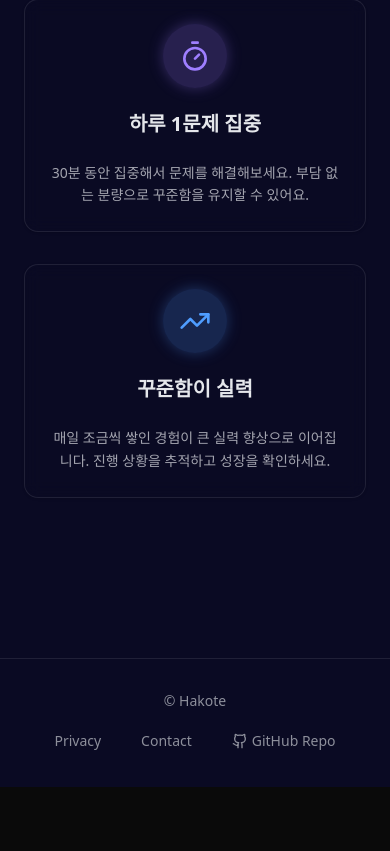
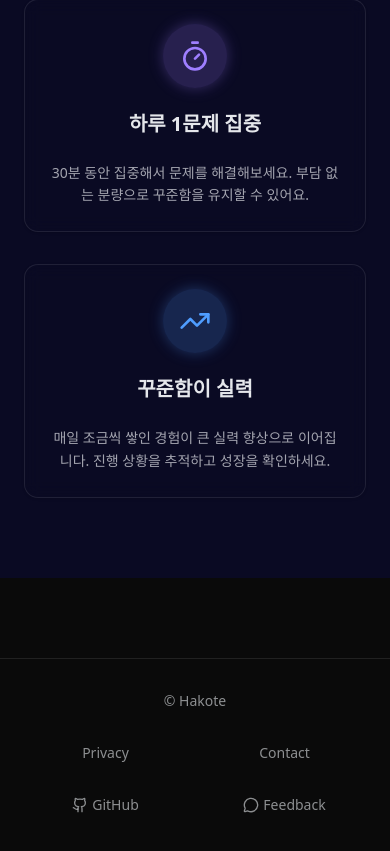
Before and after one commit to Hakote/Hakote, a Next.js app: page / in a window 390 px wide. Shown: the part 1120-1971 px from the top of the page. Before the commit the page ends 1907 px from the top, so only its background shows below. Built offline with nearby package versions, Linux system fonts and the light colour scheme.

Commit message:
feat: Footer 공통 컴포넌트 생성 및 적용
- Feedback 추가
- 모바일 반응형 고려

```diff
--- a/src/app/layout.tsx
+++ b/src/app/layout.tsx
@@ -3,6 +3,7 @@ import { Metadata } from "next";
 import { Inter, JetBrains_Mono } from "next/font/google";
 import "./globals.css";
 import { GoogleTagManager } from "@next/third-parties/google";
+import { Footer } from "@/components/footer";
 
 const inter = Inter({
   subsets: ["latin"],
@@ -63,6 +64,7 @@ export default function RootLayout({
         className={`${inter.variable} ${jetbrainsMono.variable} antialiased`}
       >
         {children}
+        <Footer />
       </body>
     </html>
   );
--- a/src/app/page.tsx
+++ b/src/app/page.tsx
@@ -7,7 +7,7 @@ import {
   CardHeader,
   CardTitle,
 } from "@/components/ui/card";
-import { Mail, Timer, TrendingUp, Github } from "lucide-react";
+import { Mail, Timer, TrendingUp } from "lucide-react";
 import { Header } from "@/components/header";
 import { SubscribeModal } from "@/components/subscribe-modal";
 
@@ -121,40 +121,6 @@ export default function HomePage() {
           </Card>
         </div>
       </section>
-
-      <footer className="relative z-10 border-t border-[#E5E7EB]/10 mt-20">
-        <div className="max-w-6xl mx-auto px-6 py-8">
-          <div className="flex flex-col md:flex-row justify-between items-center space-y-4 md:space-y-0">
-            <div className="text-[#E5E7EB]/60 text-sm">© Hakote</div>
-            <div className="flex space-x-6 text-sm">
-              <a
-                href="/privacy"
-                className="text-[#E5E7EB]/60 hover:text-[#4F9DFF] transition-colors duration-200 hover:shadow-[0_0_10px_rgba(79,157,255,0.3)] rounded-md px-2 py-1"
-              >
-                Privacy
-              </a>
-              <a
-                href={`mailto:${
-                  process.env.NEXT_PUBLIC_SUPPORT_EMAIL ||
-                  "hakote.team@gmail.com"
-                }`}
-                className="text-[#E5E7EB]/60 hover:text-[#4F9DFF] transition-colors duration-200 hover:shadow-[0_0_10px_rgba(79,157,255,0.3)] rounded-md px-2 py-1"
-              >
-                Contact
-              </a>
-              <a
-                href="https://github.com/Hakote/Hakote"
-                target="_blank"
-                rel="noopener noreferrer"
-                className="text-[#E5E7EB]/60 hover:text-[#4F9DFF] transition-colors duration-200 hover:shadow-[0_0_10px_rgba(79,157,255,0.3)] rounded-md px-2 py-1 flex items-center space-x-1"
-              >
-                <Github className="w-4 h-4" />
-                <span>GitHub Repo</span>
-              </a>
-            </div>
-          </div>
-        </div>
-      </footer>
     </div>
   );
 }
--- /dev/null
+++ b/src/components/footer.tsx
@@ -0,0 +1,51 @@
+import Link from "next/link";
+import { Github, MessageCircle } from "lucide-react";
+
+export function Footer() {
+  return (
+    <footer className="relative z-10 border-t border-[#E5E7EB]/10 mt-20 bg-background">
+      <div className="max-w-6xl mx-auto px-6 py-8">
+        <div className="flex flex-col space-y-6 md:space-y-0 md:flex-row md:justify-between md:items-center">
+          <div className="text-[#E5E7EB]/60 text-sm text-center md:text-left">
+            © Hakote
+          </div>
+          <div className="grid grid-cols-2 gap-4 sm:flex sm:space-x-6 text-sm">
+            <Link
+              href="/privacy"
+              className="text-[#E5E7EB]/60 hover:text-[#4F9DFF] transition-colors duration-200 hover:shadow-[0_0_10px_rgba(79,157,255,0.3)] rounded-md px-3 py-2 text-center"
+            >
+              Privacy
+            </Link>
+            <Link
+              href={`mailto:${
+                process.env.NEXT_PUBLIC_SUPPORT_EMAIL || "hakote.team@gmail.com"
+              }`}
+              className="text-[#E5E7EB]/60 hover:text-[#4F9DFF] transition-colors duration-200 hover:shadow-[0_0_10px_rgba(79,157,255,0.3)] rounded-md px-3 py-2 text-center"
+            >
+              Contact
+            </Link>
+            <Link
+              href="https://github.com/Hakote/Hakote"
+              target="_blank"
+              rel="noopener noreferrer"
+              className="text-[#E5E7EB]/60 hover:text-[#4F9DFF] transition-colors duration-200 hover:shadow-[0_0_10px_rgba(79,157,255,0.3)] rounded-md px-3 py-2 flex items-center justify-center space-x-1"
+            >
+              <Github className="w-4 h-4" />
+              <span className="hidden sm:inline">GitHub Repo</span>
+              <span className="sm:hidden">GitHub</span>
+            </Link>
+            <Link
+              href="https://forms.gle/DT2KFcCiuZyWsMAs6"
+              target="_blank"
+              rel="noopener noreferrer"
+              className="text-[#E5E7EB]/60 hover:text-[#4F9DFF] transition-colors duration-200 hover:shadow-[0_0_10px_rgba(79,157,255,0.3)] rounded-md px-3 py-2 flex items-center justify-center space-x-1"
+            >
+              <MessageCircle className="w-4 h-4" />
+              <span>Feedback</span>
+            </Link>
+          </div>
+        </div>
+      </div>
+    </footer>
+  );
+}
```
